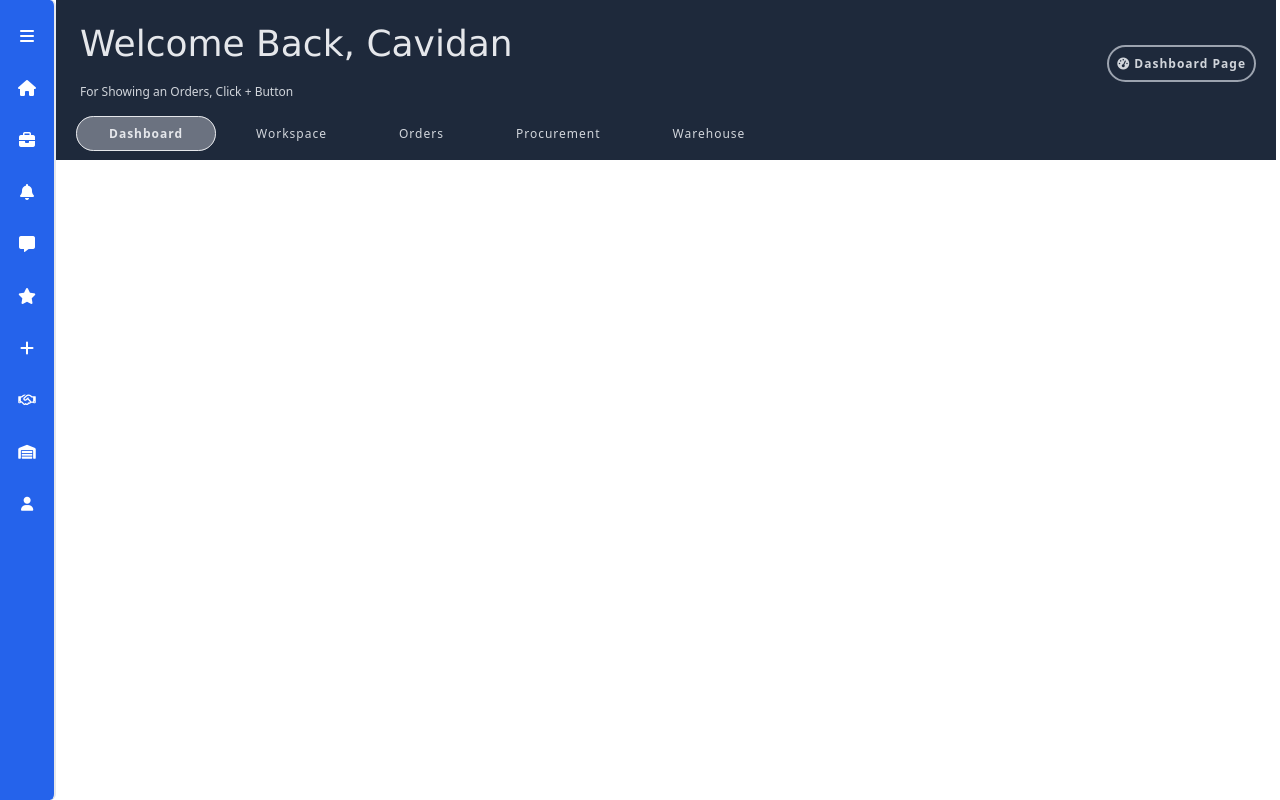
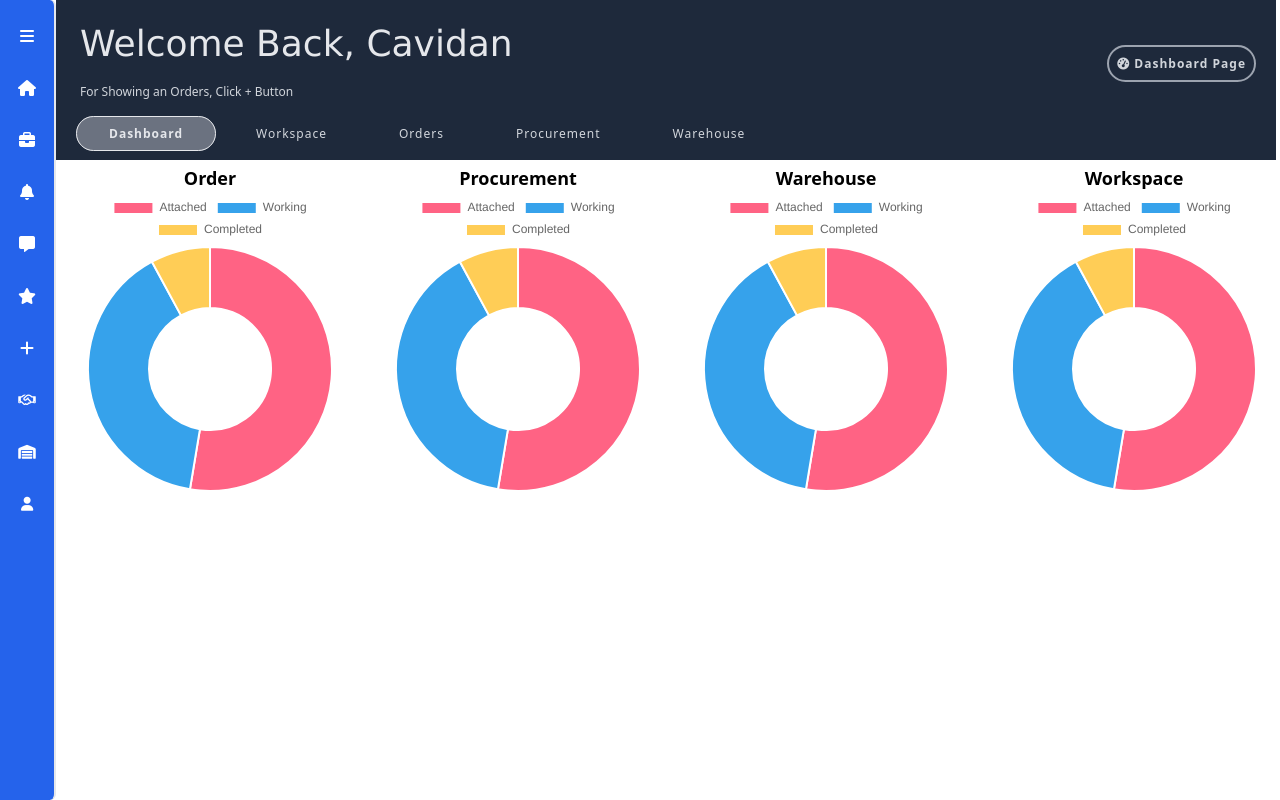
Before and after one commit to cavidanbagiri/UstayPM-Client, a Vue app: page / in a window 1280 px wide. Built offline with nearby package versions, Linux system fonts and the light colour scheme.

Commit message:
Show Charts in Home Page

```diff
--- a/package.json
+++ b/package.json
@@ -9,8 +9,10 @@
     "preview": "vite preview"
   },
   "dependencies": {
+    "chart.js": "^4.4.0",
     "pinia": "^2.1.6",
     "vue": "^3.3.4",
+    "vue-chartjs": "^5.2.0",
     "vue-router": "^4.2.5"
   },
   "devDependencies": {
--- a/src/App.vue
+++ b/src/App.vue
@@ -23,6 +23,10 @@
 
 import NavbarLayout from './layouts/NavbarLayout.vue';
 
+import { ArcElement,Chart as ChartJS } from "chart.js";
+
+ChartJS.register(ArcElement);
+
 </script>
 
 <style scoped></style>
--- a/src/components/home/Dashboard.vue
+++ b/src/components/home/Dashboard.vue
@@ -25,22 +25,22 @@
                   Dashboard
               </span>
               </router-link>
-              <router-link to="/workspace">
+              <router-link to="/">
                   <span class=" mx-1 text-xs text-gray-300 px-8 dashboard-button-hover">
                       Workspace
                   </span>
               </router-link>
-              <router-link to="/order/stf">
+              <router-link to="/">
                   <span class=" mx-1 text-xs text-gray-300 px-8 dashboard-button-hover">
                       Orders
                   </span>
               </router-link>
-              <router-link to="/procurement">
+              <router-link to="/">
                   <span class=" mx-1 text-xs text-gray-300 px-8 dashboard-button-hover">
                       Procurement
                   </span>
               </router-link>
-              <router-link to="/warehouse">
+              <router-link to="/">
                   <span class=" mx-1 text-xs text-gray-300 px-8 dashboard-button-hover">
                       Warehouse
                   </span>
--- /dev/null
+++ b/src/components/home/charts/OrderChart.vue
@@ -0,0 +1,47 @@
+
+<template>
+  <div class="flex flex-col p-1 w-96">
+    <div class="flex justify-center">
+      <span class="text-lg font-bold">Order</span>
+    </div>
+    <div>
+      <Doughnut :data="chartData" />
+    </div>
+  </div>
+</template>
+
+<script setup>
+
+import { ref, watchEffect, reactive } from 'vue';
+import { Doughnut } from 'vue-chartjs'
+import { Chart as ChartJS, Title, Tooltip, Legend, BarElement, CategoryScale, LinearScale } from 'chart.js'
+
+
+ChartJS.register(Title, Tooltip, Legend, BarElement, CategoryScale, LinearScale)
+
+const data = ref();
+
+const chartData = ref();
+
+watchEffect(() => {
+  chartData.value = {
+    labels: ['Attached', 'Working', 'Completed'],
+    datasets: [
+      {
+        label: 'Data One',
+        backgroundColor: [
+          'rgb(255, 99, 132)',
+          'rgb(54, 162, 235)',
+          'rgb(255, 205, 86)'
+        ],
+        data: [
+          20,
+          15,
+          3
+        ]
+      }
+    ]
+  }
+})
+
+</script>
--- /dev/null
+++ b/src/components/home/charts/ProcurementChart.vue
@@ -0,0 +1,47 @@
+
+<template>
+  <div class="flex flex-col p-1 w-96">
+    <div class="flex justify-center">
+      <span class="text-lg font-bold">Procurement</span>
+    </div>
+    <div>
+      <Doughnut :data="chartData" />
+    </div>
+  </div>
+</template>
+
+<script setup>
+
+import { ref, watchEffect, reactive } from 'vue';
+import { Doughnut } from 'vue-chartjs'
+import { Chart as ChartJS, Title, Tooltip, Legend, BarElement, CategoryScale, LinearScale } from 'chart.js'
+
+
+ChartJS.register(Title, Tooltip, Legend, BarElement, CategoryScale, LinearScale)
+
+const data = ref();
+
+const chartData = ref();
+
+watchEffect(() => {
+  chartData.value = {
+    labels: ['Attached', 'Working', 'Completed'],
+    datasets: [
+      {
+        label: 'Data One',
+        backgroundColor: [
+          'rgb(255, 99, 132)',
+          'rgb(54, 162, 235)',
+          'rgb(255, 205, 86)'
+        ],
+        data: [
+          20,
+          15,
+          3
+        ]
+      }
+    ]
+  }
+})
+
+</script>
--- /dev/null
+++ b/src/components/home/charts/WarehouseChart.vue
@@ -0,0 +1,47 @@
+
+<template>
+  <div class="flex flex-col p-1 w-96">
+    <div class="flex justify-center">
+      <span class="text-lg font-bold">Warehouse</span>
+    </div>
+    <div>
+      <Doughnut :data="chartData" />
+    </div>
+  </div>
+</template>
+
+<script setup>
+
+import { ref, watchEffect, reactive } from 'vue';
+import { Doughnut } from 'vue-chartjs'
+import { Chart as ChartJS, Title, Tooltip, Legend, BarElement, CategoryScale, LinearScale } from 'chart.js'
+
+
+ChartJS.register(Title, Tooltip, Legend, BarElement, CategoryScale, LinearScale)
+
+const data = ref();
+
+const chartData = ref();
+
+watchEffect(() => {
+  chartData.value = {
+    labels: ['Attached', 'Working', 'Completed'],
+    datasets: [
+      {
+        label: 'Data One',
+        backgroundColor: [
+          'rgb(255, 99, 132)',
+          'rgb(54, 162, 235)',
+          'rgb(255, 205, 86)'
+        ],
+        data: [
+          20,
+          15,
+          3
+        ]
+      }
+    ]
+  }
+})
+
+</script>
--- /dev/null
+++ b/src/components/home/charts/WorkspaceChart.vue
@@ -0,0 +1,47 @@
+
+<template>
+  <div class="flex flex-col p-1 w-96">
+    <div class="flex justify-center">
+      <span class="text-lg font-bold">Workspace</span>
+    </div>
+    <div>
+      <Doughnut :data="chartData" />
+    </div>
+  </div>
+</template>
+
+<script setup>
+
+import { ref, watchEffect, reactive } from 'vue';
+import { Doughnut } from 'vue-chartjs'
+import { Chart as ChartJS, Title, Tooltip, Legend, BarElement, CategoryScale, LinearScale } from 'chart.js'
+
+
+ChartJS.register(Title, Tooltip, Legend, BarElement, CategoryScale, LinearScale)
+
+const data = ref();
+
+const chartData = ref();
+
+watchEffect(() => {
+  chartData.value = {
+    labels: ['Attached', 'Working', 'Completed'],
+    datasets: [
+      {
+        label: 'Data One',
+        backgroundColor: [
+          'rgb(255, 99, 132)',
+          'rgb(54, 162, 235)',
+          'rgb(255, 205, 86)'
+        ],
+        data: [
+          20,
+          15,
+          3
+        ]
+      }
+    ]
+  }
+})
+
+</script>
--- a/src/views/views.home.vue
+++ b/src/views/views.home.vue
@@ -1,12 +1,23 @@
 <template>
   <div class="flex flex-col">
+    <!-- Show Dashboard -->
     <Dashboard/>
+    <div class="flex flex-row justify-between">
+      <OrderChart/>
+      <ProcurementChart/>
+      <WarehouseChart/>
+      <WorkspaceChart/>
+    </div>
   </div>
 </template>
 
 <script setup>
+
 import Dashboard from '../components/home/dashboard.vue';
-
+import OrderChart from '../components/home/charts/OrderChart.vue';
+import ProcurementChart from '../components/home/charts/ProcurementChart.vue';
+import WarehouseChart from '../components/home/charts/WarehouseChart.vue';
+import WorkspaceChart from '../components/home/charts/WorkspaceChart.vue';
 
 
 </script>
```
Also changed, not shown: 1 other file (tests, documents, lock files or other folders).
